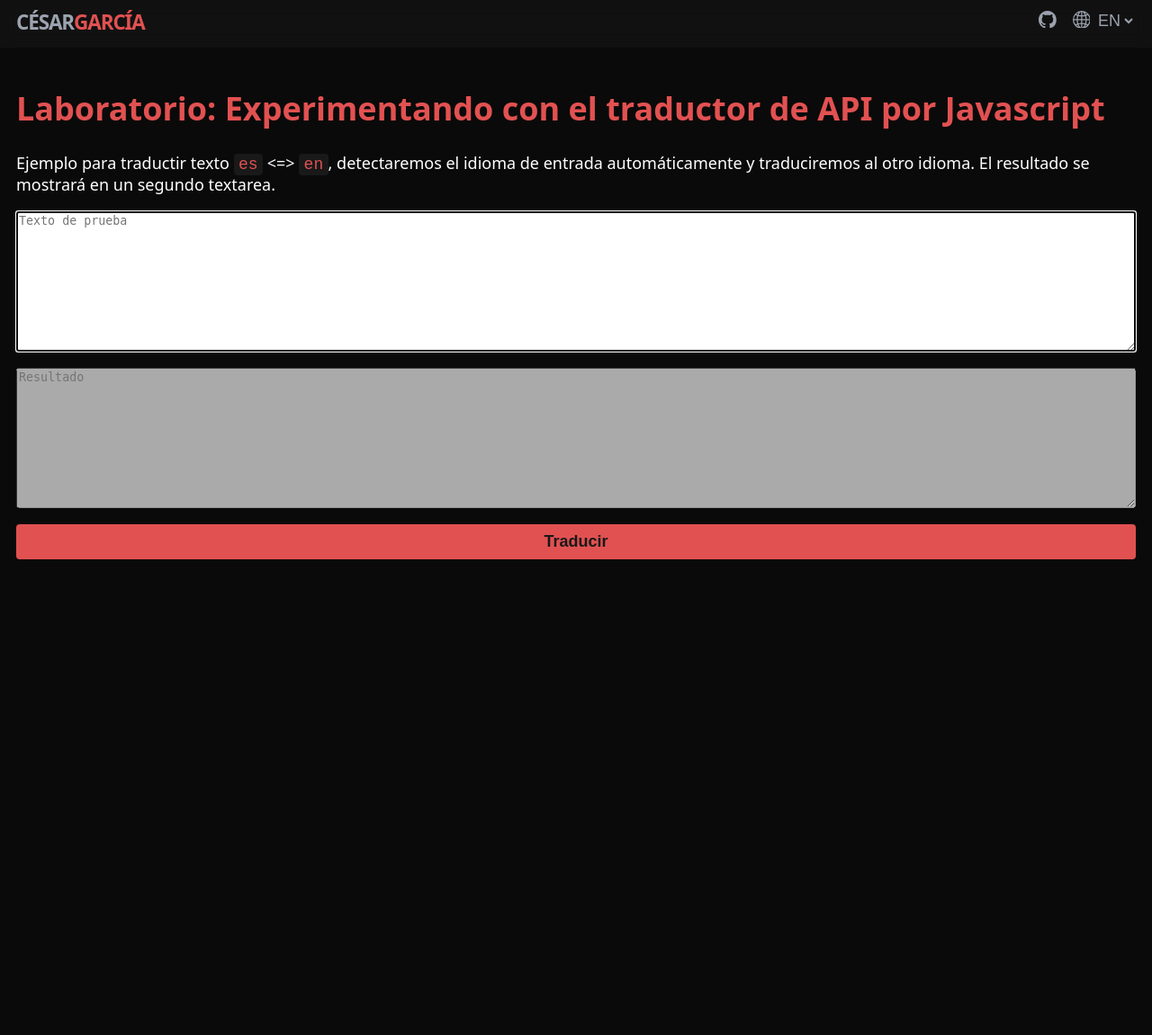
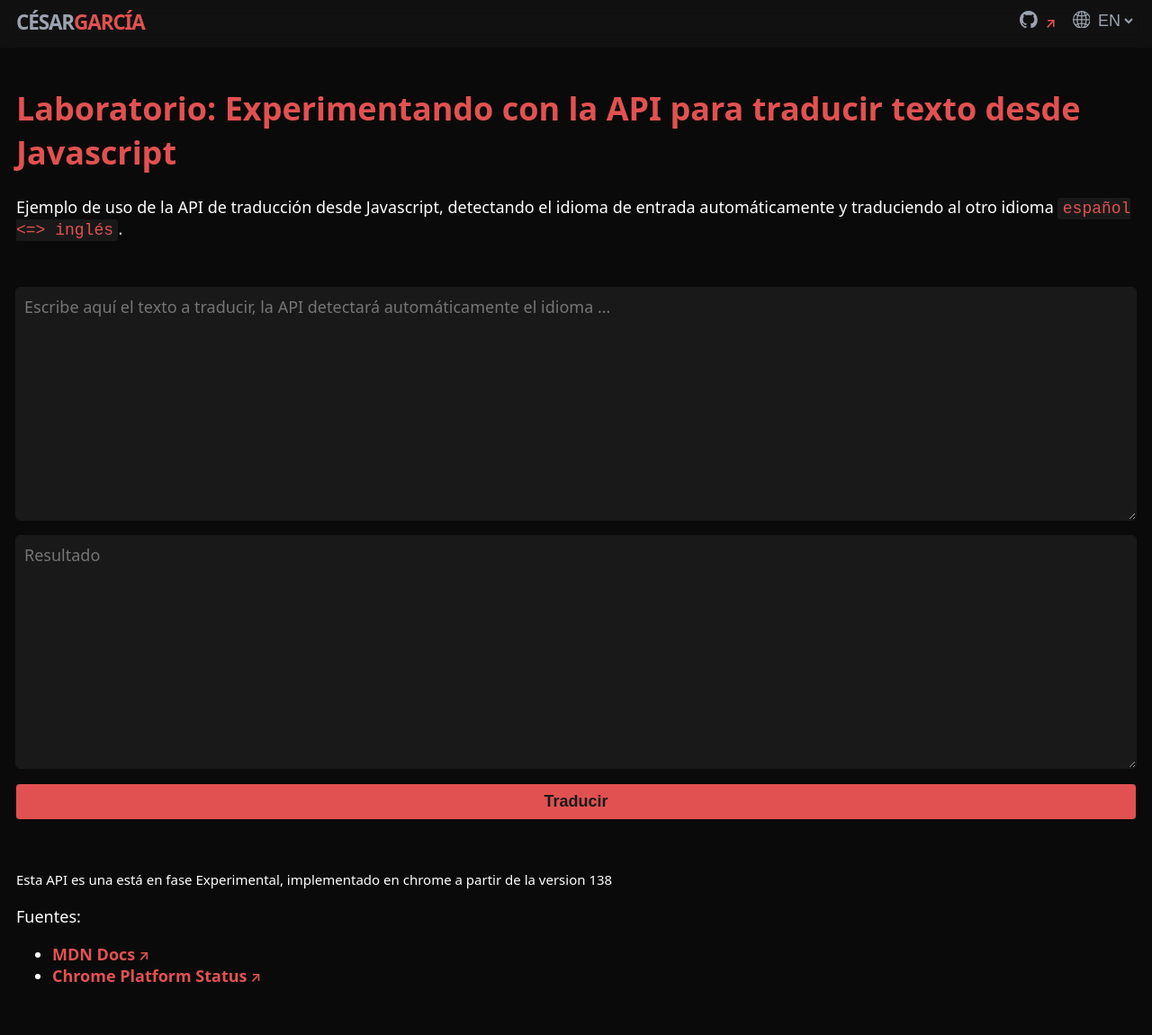
Before and after one commit to cesargb/cesargb.dev, a Laravel app: page /en/labs in a window 1280 px wide. Shown: the whole page at 90% size. Before the commit the page ends 622 px from the top, so only its background shows below. Run offline with Laravel 12, Linux system fonts and the light colour scheme; style sheets or scripts are compiled from the project's sources.

Commit message:
Add translator lab copy, support check, sources, and shared form/link styles

```diff
--- a/resources/css/app.css
+++ b/resources/css/app.css
@@ -142,3 +142,38 @@ button {
 button:hover {
     background-color: var(--fg-color-light);
 }
+
+a {
+    color: var(--fg-color-special);
+    text-decoration: none;
+    font-weight: 600;
+}
+
+a:hover {
+    text-decoration: underline;
+}
+
+a[target="_blank"]::after {
+    content: "↗";
+    display: inline-block;
+    margin-left: 0.25em;
+    font-size: 0.85em;
+}
+
+input,
+textarea {
+    background-color: var(--bg-color-special);
+    color: var(--fg-color-content);
+    border: none;
+    outline: 1px solid var(--bg-color-special);
+    padding: 0.5em;
+    border-radius: 4px;
+    width: 100%;
+    font-family: inherit;
+    font-size: inherit;
+}
+
+input:hover,
+textarea:hover {
+    background-color: var(--bg-color-special);
+}
--- a/resources/views/labs/translate.blade.php
+++ b/resources/views/labs/translate.blade.php
@@ -1,8 +1,8 @@
 @extends('components.layout')
 
 
-@section('title', 'Laboratorio: Experimentando con el traductor de API por Javascript')
-@section('description', 'Ejemplo de uso del traductor de API por Javascript para traducir texto entre inglés y español, detectando automáticamente el idioma de entrada.')
+@section('title', 'Laboratorio: Experimentando con la API para traducir texto desde Javascript')
+@section('description', 'Ejemplo de uso de la API de traducción desde Javascript, detectando el idioma de entrada automáticamente y traduciendo al otro idioma (español <=> inglés).')
 
 @section('head')
     <style>
@@ -10,10 +10,15 @@
             display: flex;
             flex-direction: column;
             gap: 1em;
+            margin: 3em auto;
         }
     </style>
 
     <script>
+        function hasTranslationSupport() {
+            return 'Translator' in window && 'LanguageDetector' in window;
+        }
+
         async function langDetector(text) {
             const detector =await LanguageDetector.create({
                 expectedInputLanguages: ["en", "es"],
@@ -51,6 +56,11 @@
         }
 
         async function run() {
+            if (!hasTranslationSupport()) {
+                alert('Translation API is not supported in this browser.');
+                return;
+            }
+
             const source = document.getElementById('source');
             const target = document.getElementById('target');
 
@@ -69,17 +79,32 @@
 @section('main')
     <section id="translator-lab">
         <p>
-            Ejemplo para traductir texto <code>es</code> <=> <code>en</code>, detectaremos el idioma de entrada automáticamente y
-            traduciremos al otro idioma. El resultado se mostrará en un segundo textarea.
+            Ejemplo de uso de la API de traducción desde Javascript, detectando el idioma de entrada automáticamente
+            y traduciendo al otro idioma <code>español <=> inglés</code>.
         </p>
         <form onsubmit="event.preventDefault(); run();">
-            <textarea id="source" placeholder="Texto de prueba" rows="10" placeholder="Escribe aquí el texto a traducir ..." autofocus></textarea>
+            <textarea id="source" rows="10" placeholder="Escribe aquí el texto a traducir, la API detectará automáticamente el idioma ..." autofocus></textarea>
 
             <textarea id="target" placeholder="Resultado" rows="10" disabled></textarea>
 
             <button type="submit">Traducir</button>
         </form>
 
+        <p>
+            <small>Esta API es una está en fase Experimental, implementado en chrome a partir de la version 138</small>
+        </p>
+        <p>
+            Fuentes:
+            <ul>
+                <li>
+                    <a href="https://developer.mozilla.org/en-US/docs/Web/API/Translator" target="_blank">MDN Docs</a>
+                </li>
+                <li>
+                    <a href="https://chromestatus.com/feature/5172811302961152" target="_blank">Chrome Platform Status</a>
+                </li>
+            </ul>
+        </p>
+
     </section>
 
 @endsection
```
